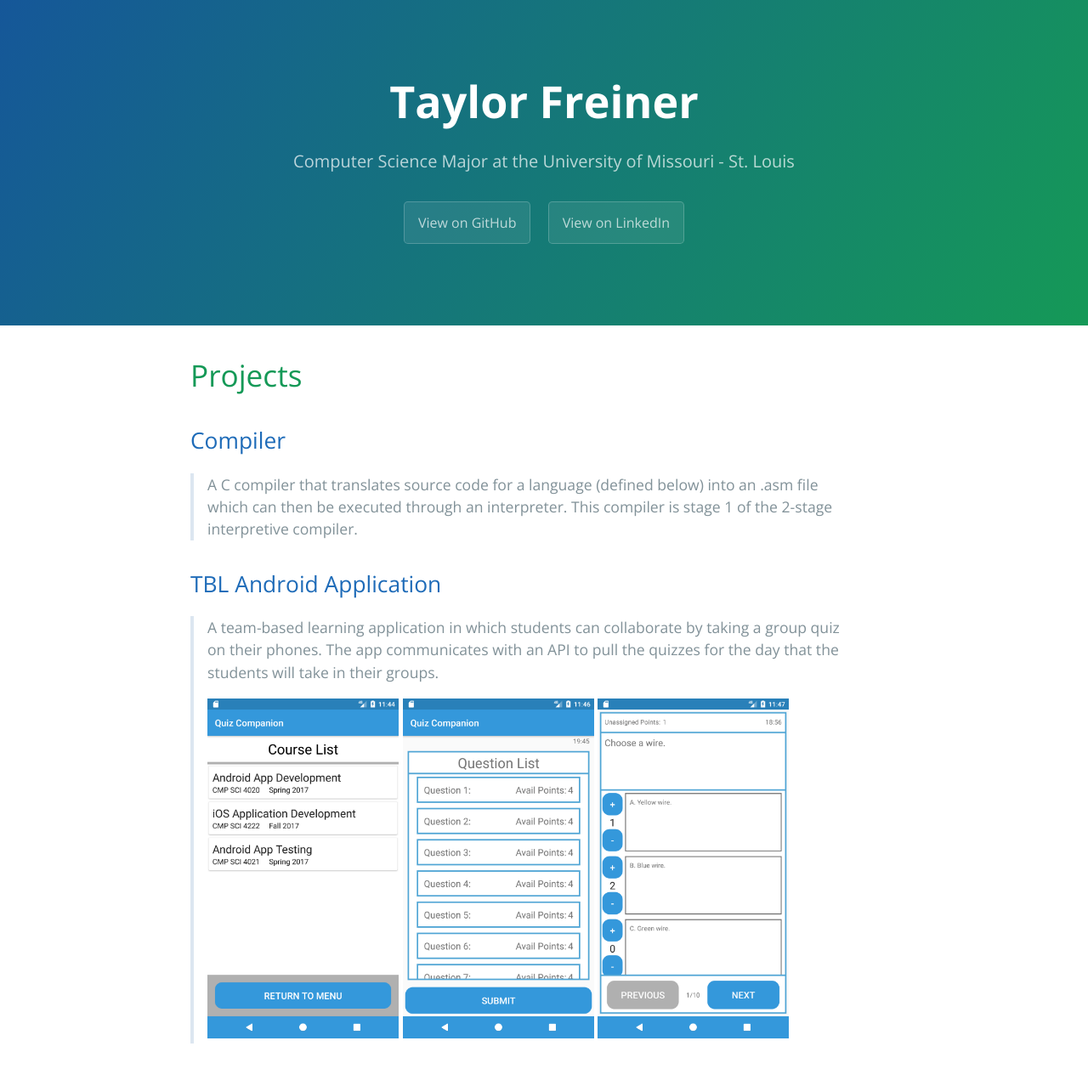
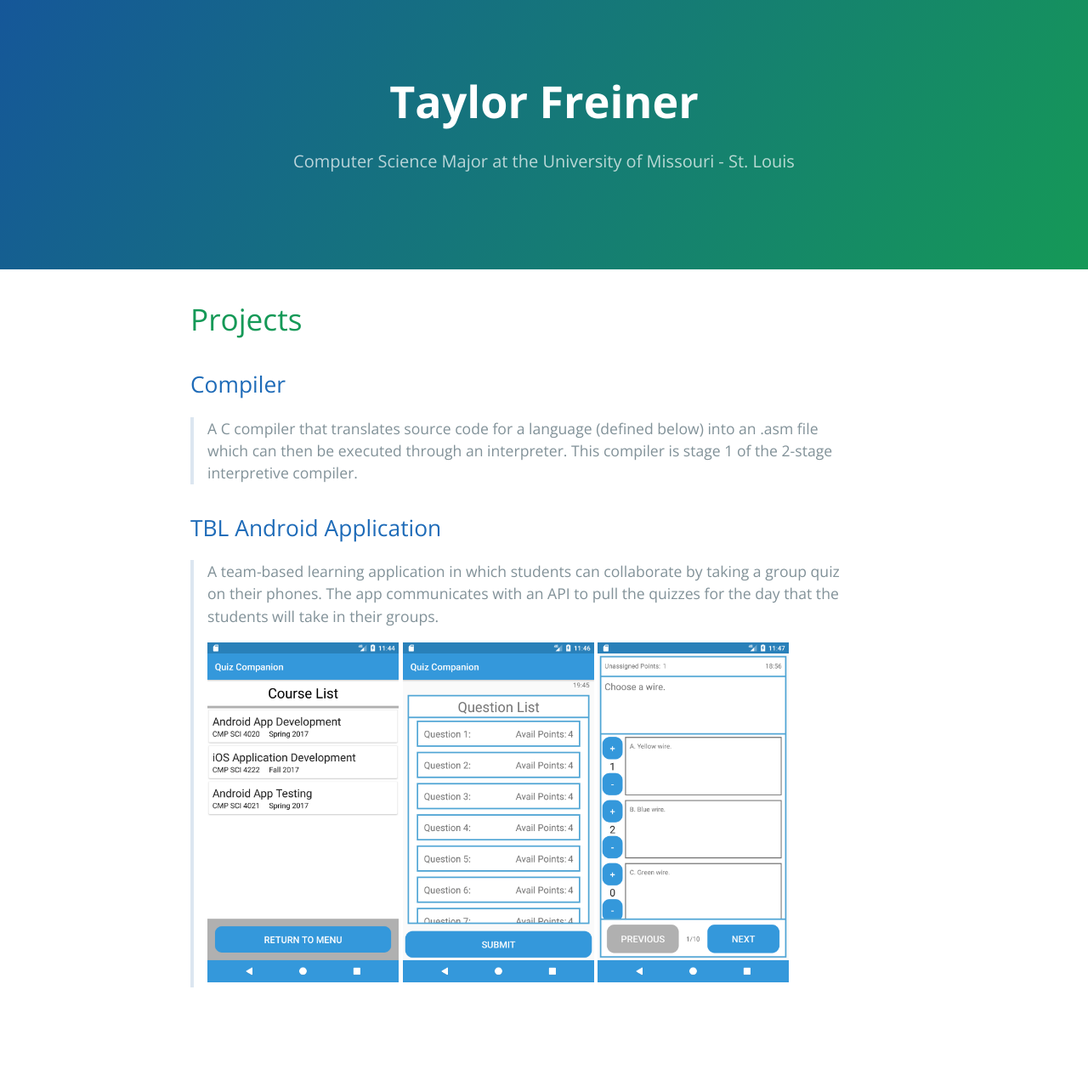
Before and after one commit to tfreiner/gridGame, a Jekyll site: the page built from index.md, in a window 1280 px wide. Shown: the whole page at 85% size. Built offline with Jekyll 4.4.1, drawn with Linux system fonts in a browser that asks for light colours; our own code applies the rules of GitHub Pages for plain Markdown files; after the commit the page ends 1212 px from its top, so only the background shows below that.

Commit message:
removed links

```diff
--- a/_config.yml
+++ b/_config.yml
@@ -1,7 +1,7 @@
 title: Taylor Freiner
 email: tfreiner@gmail.com
 description: Computer Science Major at the University of Missouri - St. Louis
-show_downloads: false
+show_links: false
 is_project_page: true
 url: "http://taylorfreiner.com"
 linkedin_username: taylorfreiner
--- a/_layouts/default.html
+++ b/_layouts/default.html
@@ -13,8 +13,10 @@
     <section class="page-header">
       <h1 class="project-name"><a class="title" href="index.html">{{ site.title | default: site.github.repository_name }}</a></h1>
       <h2 class="project-tagline">{{ site.description | default: site.github.project_tagline }}</h2>
+      {% if site.show_links %}
         <a href="{{ site.github.repository_url }}" class="btn">View on GitHub</a>
         <a href="https://www.linkedin.com/in/taylorfreiner/" class="btn">View on LinkedIn</a>
+      {% endif %}
       {% if site.show_downloads %}
         <a href="{{ site.github.zip_url }}" class="btn">Download .zip</a>
         <a href="{{ site.github.tar_url }}" class="btn">Download .tar.gz</a>
```
Also changed, not shown: 1 other file.
